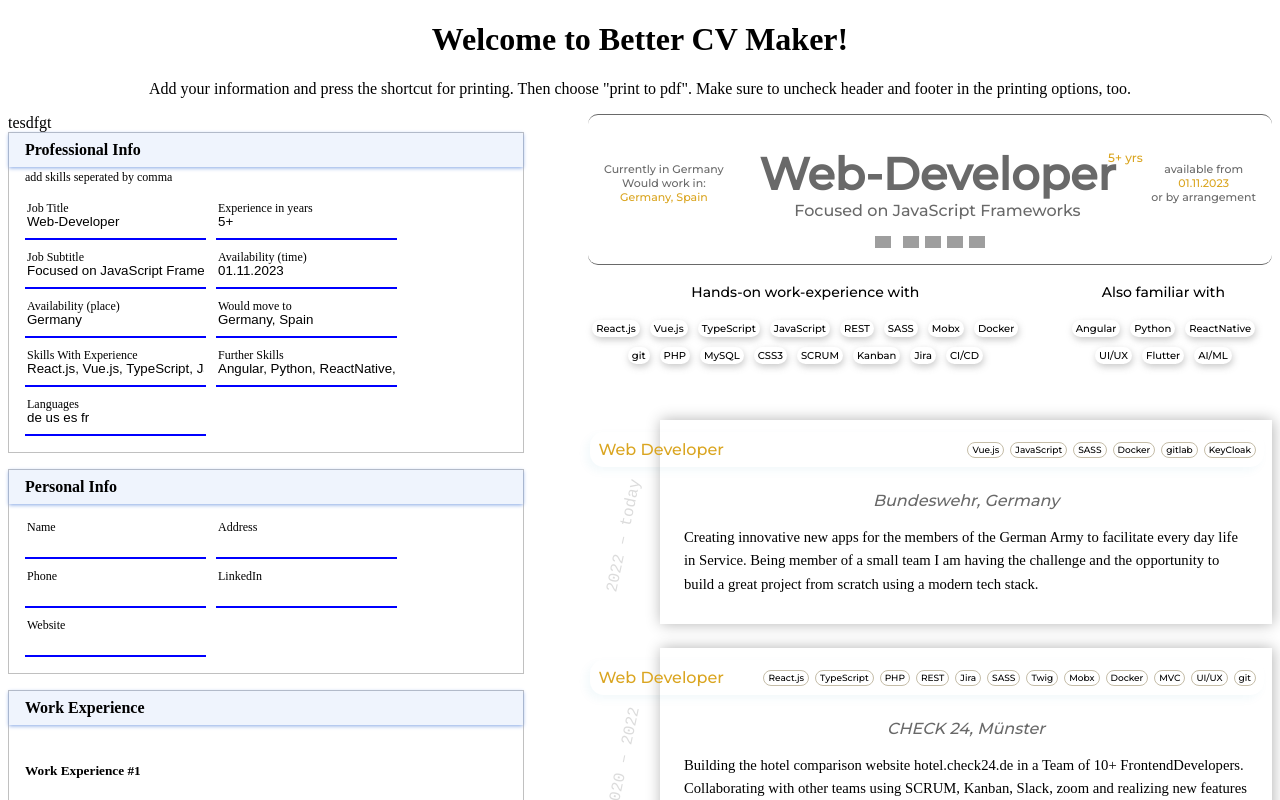
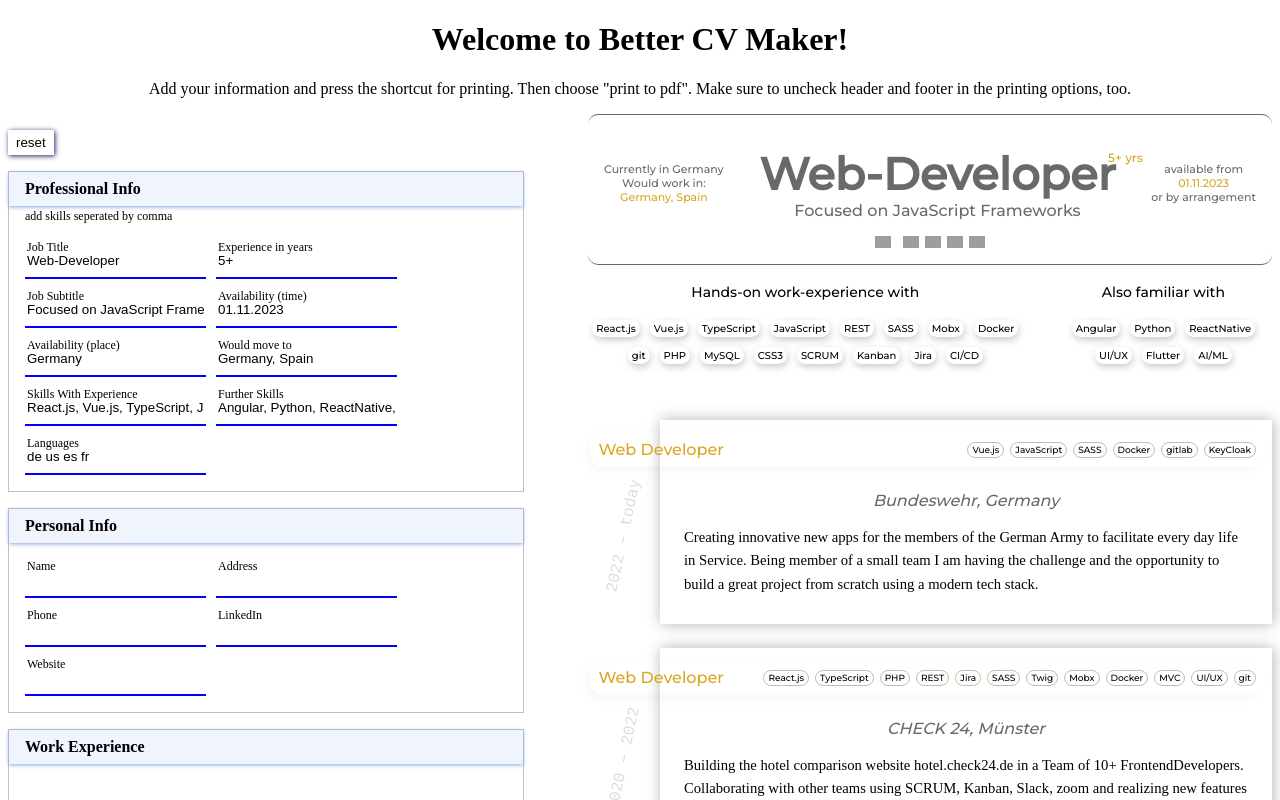
Before and after one commit to elVazquez222/better-cv-maker, an Angular app: page / in a window 1280 px wide. Shown: the top 800 px of the page. Built offline with nearby package versions, Linux system fonts and the light colour scheme; grey boxes are pictures that could not be loaded.

Commit message:
add reset button to clear preset data

```diff
--- a/src/app/app.component.css
+++ b/src/app/app.component.css
@@ -2,6 +2,23 @@
 ::ng-deep :root {
   --container-padding: 16px;
   --label-font-size: 12px;
+}
+
+button {
+  margin: 1rem 0;
+  background: white;
+  border: none;
+  box-shadow: 1px 1px 5px rgb(37, 26, 103);
+  cursor: pointer;
+  padding: 5px 8px;
+}
+button:hover {
+  box-shadow: 0px 0px 6px rgb(70, 49, 190);
+}
+button:active {
+  box-shadow: -2px -2px 9px rgb(23, 14, 75);
+  background: rgba(95, 74, 218, .7);
+  color: white;
 }
 
 h4 {
--- a/src/app/app.component.html
+++ b/src/app/app.component.html
@@ -8,7 +8,7 @@
 
 <div class="container">
   <div class="inputs no-print">
-{{test}}
+    <button (click)="resetItAll()">reset</button>
     <div class="input-type-container">
       <h4>Professional Info</h4>
       <span class="hint"> add skills seperated by comma</span>
@@ -63,7 +63,7 @@
         <br />
         <hr />
       </div>
-      <button class="addWorkExpBtn" (click)="addWorkExperienceEntry()">+</button>
+      <button class="addWorkExpBtn" (click)="addWorkExperienceEntry()">Add work experience +</button>
     </div>
   </div>
   <div>
--- a/src/app/app.component.ts
+++ b/src/app/app.component.ts
@@ -57,6 +57,12 @@ export class AppComponent {
     this.workExperienceEntries.push({ title: '', description: '', location: '', time: '', skills: '' })
   }
 
+  resetItAll() {
+    this.personalInfoInputs = [];
+    this.professionalInfoInputs = [];
+    this.workExperienceEntries = [{ title: '', description: '', location: '', time: '', skills: '' }];
+  }
+
   addInput(): void {
     // this.inputs = [...this.inputs, this.newTextInput];
   }
```
